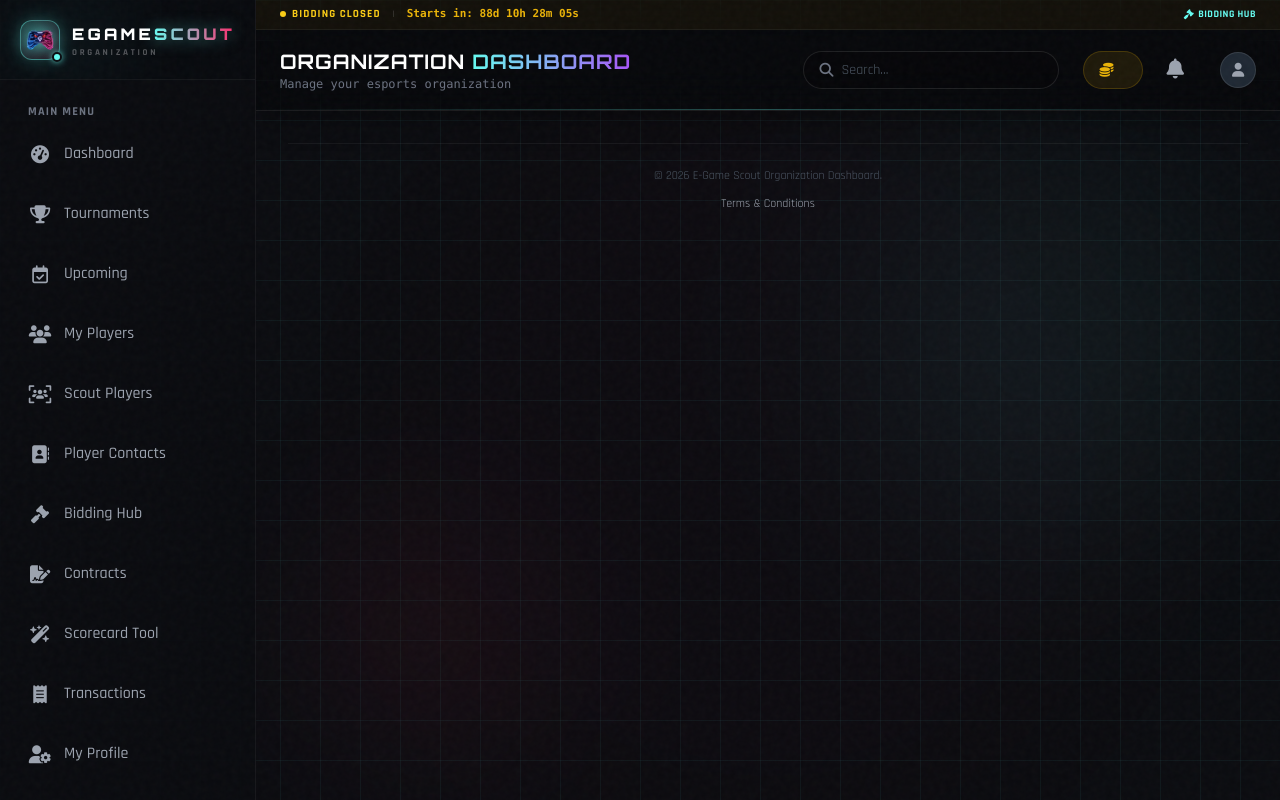
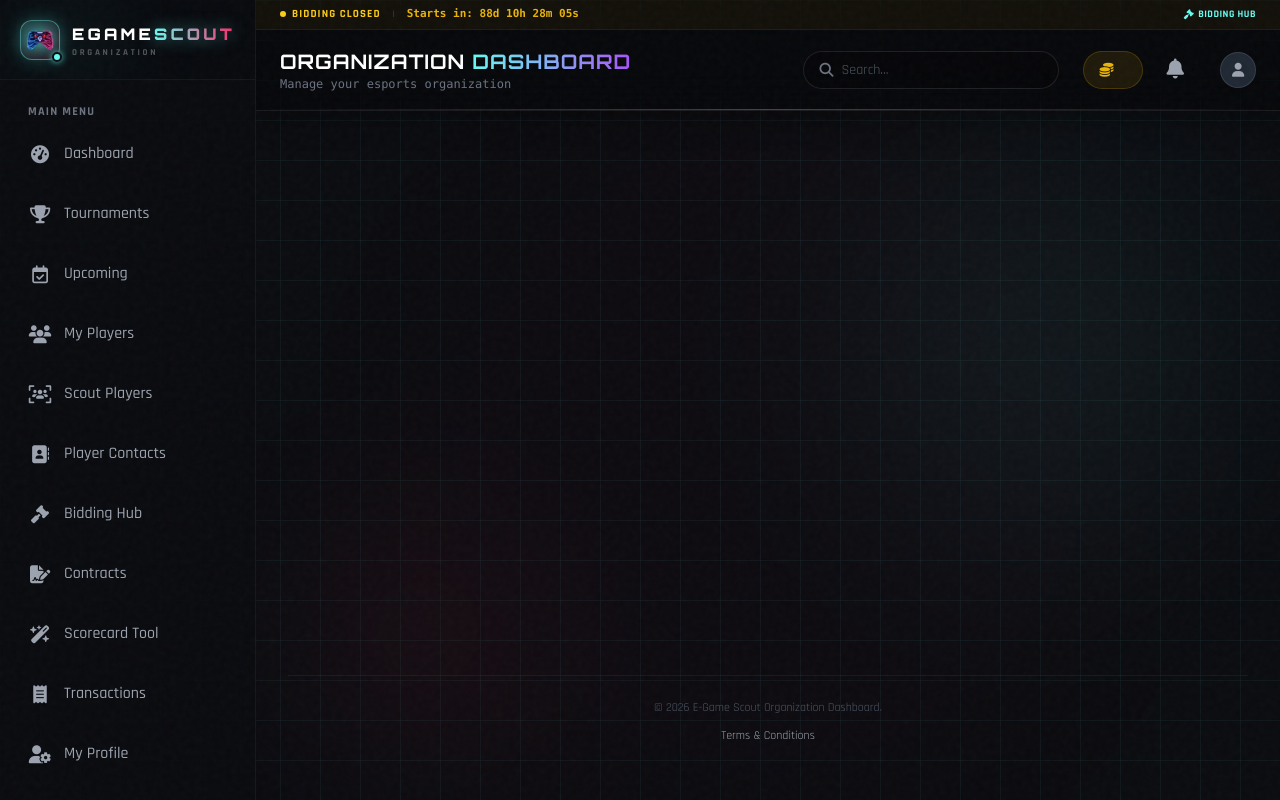
Before and after one commit to kachhadiyajanvi/E-GAMESCOUT, a Django app: template egamescout/web/templates/web/Organization/dashboard_base.html in a window 1280 px wide. Run offline with Django 5.2, Linux system fonts and the light colour scheme; the template is opened without the code that fills it, so the values that code supplies are empty; data comes from the database, SQL or seed files in the repository; some libraries are stand-ins or nearby versions.

Commit message:
style: fix organization dashboard footer positioning and enforce flex-col layout for main content

```diff
--- a/egamescout/web/templates/web/Organization/dashboard_base.html
+++ b/egamescout/web/templates/web/Organization/dashboard_base.html
@@ -395,7 +395,7 @@
         </header>
 
         <!-- Content Scroll Area -->
-        <main class="flex-1 overflow-y-auto p-6 md:p-8 relative">
+        <main class="flex-1 overflow-y-auto p-4 sm:p-6 md:p-8 relative flex flex-col justify-between">
             <!-- Decoration Orbs -->
             <div class="absolute top-0 left-0 w-full h-full overflow-hidden pointer-events-none -z-10">
                 <div class="absolute top-10 right-10 w-96 h-96 bg-accent-cyan/5 rounded-full blur-[100px]"></div>
@@ -406,9 +406,11 @@
                 </div>
             </div>
 
-            {% block content %}{% endblock %}
+            <div class="flex-1 w-full">
+                {% block content %}{% endblock %}
+            </div>
 
-            <footer class="py-6 flex flex-col items-center gap-2 text-gray-600 text-xs border-t border-white/5">
+            <footer class="py-6 flex flex-col items-center gap-2 text-gray-600 text-xs border-t border-white/5 mt-auto shrink-0 w-full">
                 <div>&copy; 2026 E-Game Scout Organization Dashboard.</div>
                 <div class="flex items-center gap-4 mt-1">
                     <a href="{% url 'terms' %}" class="text-xs text-gray-400 hover:text-accent-cyan transition-colors">Terms & Conditions</a>
@@ -586,7 +588,7 @@
                 const now = new Date();
                 if (isActive) {
                     if (!endStr) {
-                        el.textContent = 'No End Date';
+                        el.textContent = 'Until Closed';
                         return;
                     }
                     const end = new Date(endStr);
--- a/egamescout/web/templates/web/Player/player_dashboard_base.html
+++ b/egamescout/web/templates/web/Player/player_dashboard_base.html
@@ -579,7 +579,7 @@
                 const now = new Date();
                 if (isActive) {
                     if (!endStr) {
-                        el.textContent = 'No End Date';
+                        el.textContent = 'Until Closed';
                         return;
                     }
                     const end = new Date(endStr);
```
Also changed, not shown: egamescout/web/templates/web/Organization/org_bidding.html (+9 -3 lines).
